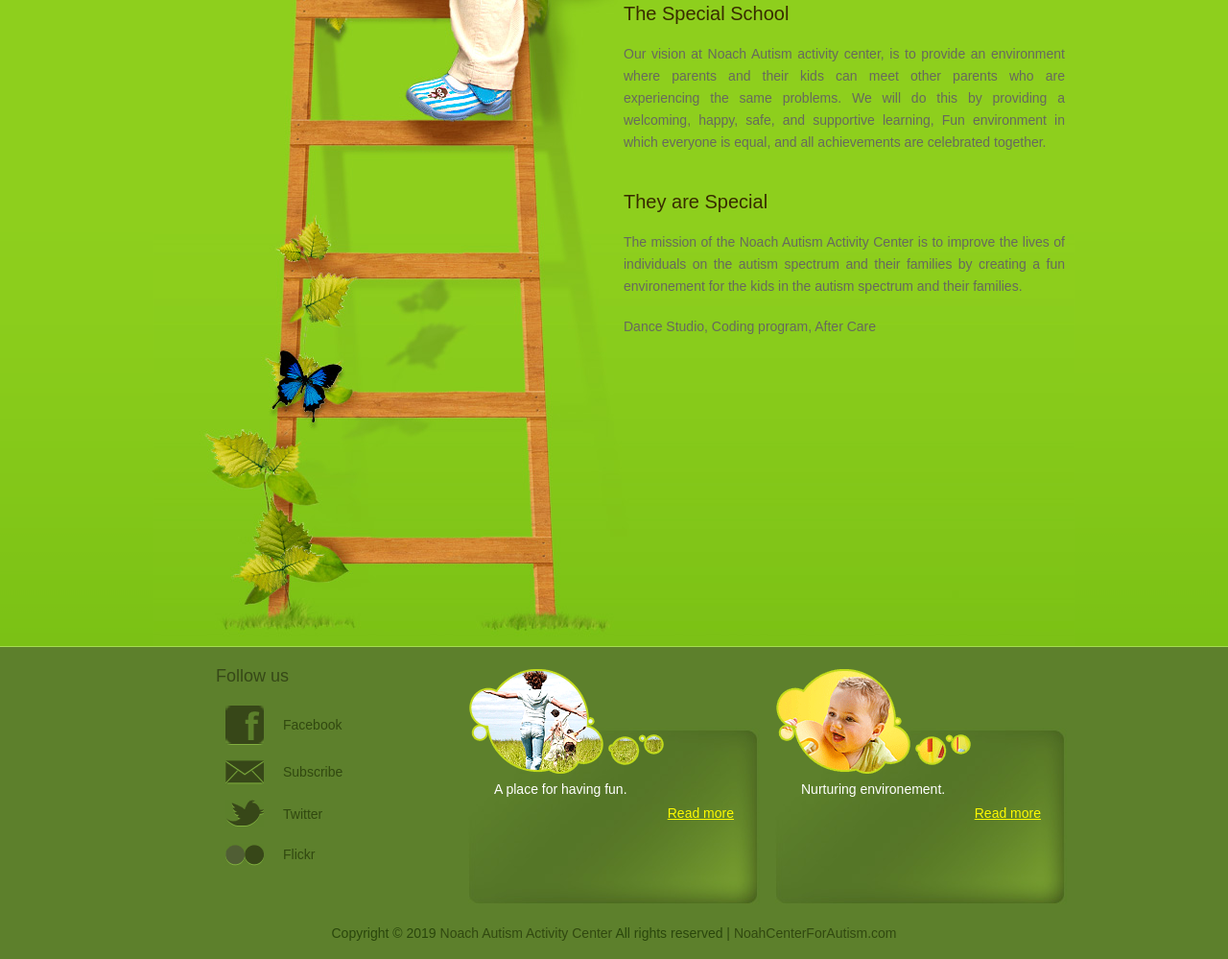
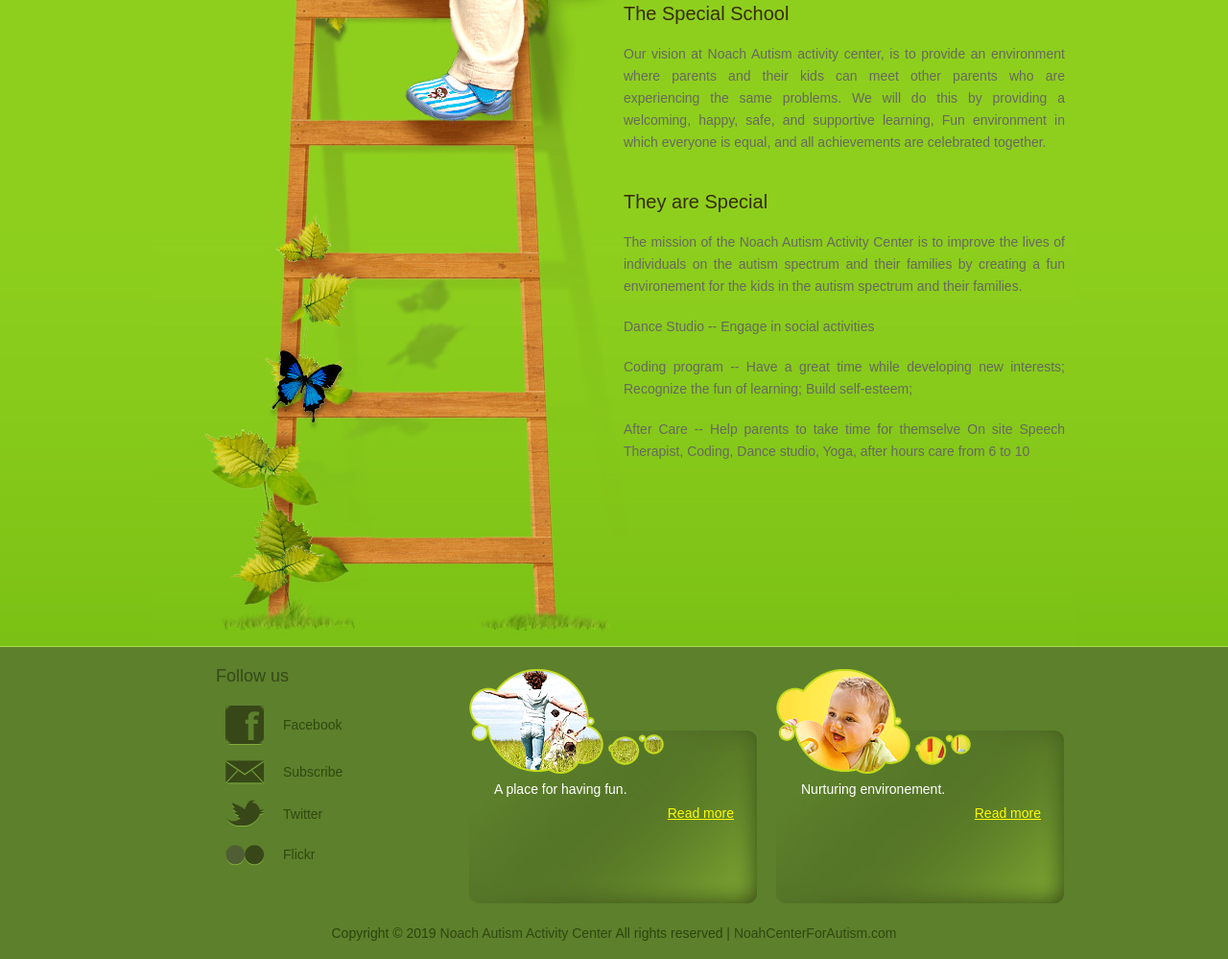
Before and after one commit to noachcenterforautism/noachcenterforautism.github.io, a plain HTML site: page index.html in a window 1280 px wide. Shown: the part 594-1593 px from the top of the page at 96% size. Drawn offline with Linux system fonts and the light colour scheme.

Commit message:
more updates

```diff
--- a/index.html
+++ b/index.html
@@ -25,7 +25,12 @@
       <p>Our vision at Noach Autism activity center, is to provide an environment where parents and their kids can meet other parents who are experiencing the same problems. We will do this by providing a welcoming, happy, safe, and supportive learning, Fun environment in which everyone is equal, and all achievements are celebrated together.</p>
       <h2>They are Special</h2>
       <p>The mission of the Noach Autism Activity Center is to improve the lives of individuals on the autism spectrum and their families by creating a fun environement for the kids in the autism spectrum and their families.</p>
-      <p>Dance Studio, Coding program, After Care</p>
+      <p>Dance Studio --	Engage in social activities	</p>
+      <p>Coding program --	Have a great time while developing new interests;
+        Recognize the fun of learning;
+        Build self-esteem;</p>
+      <p>After Care -- Help parents to take time for themselve
+        On site Speech Therapist, Coding, Dance studio, Yoga, after hours care from 6 to 10</p>
     </div>
   </div>
 </div>
```
Also changed, not shown: about.html (+2 -3 lines).
